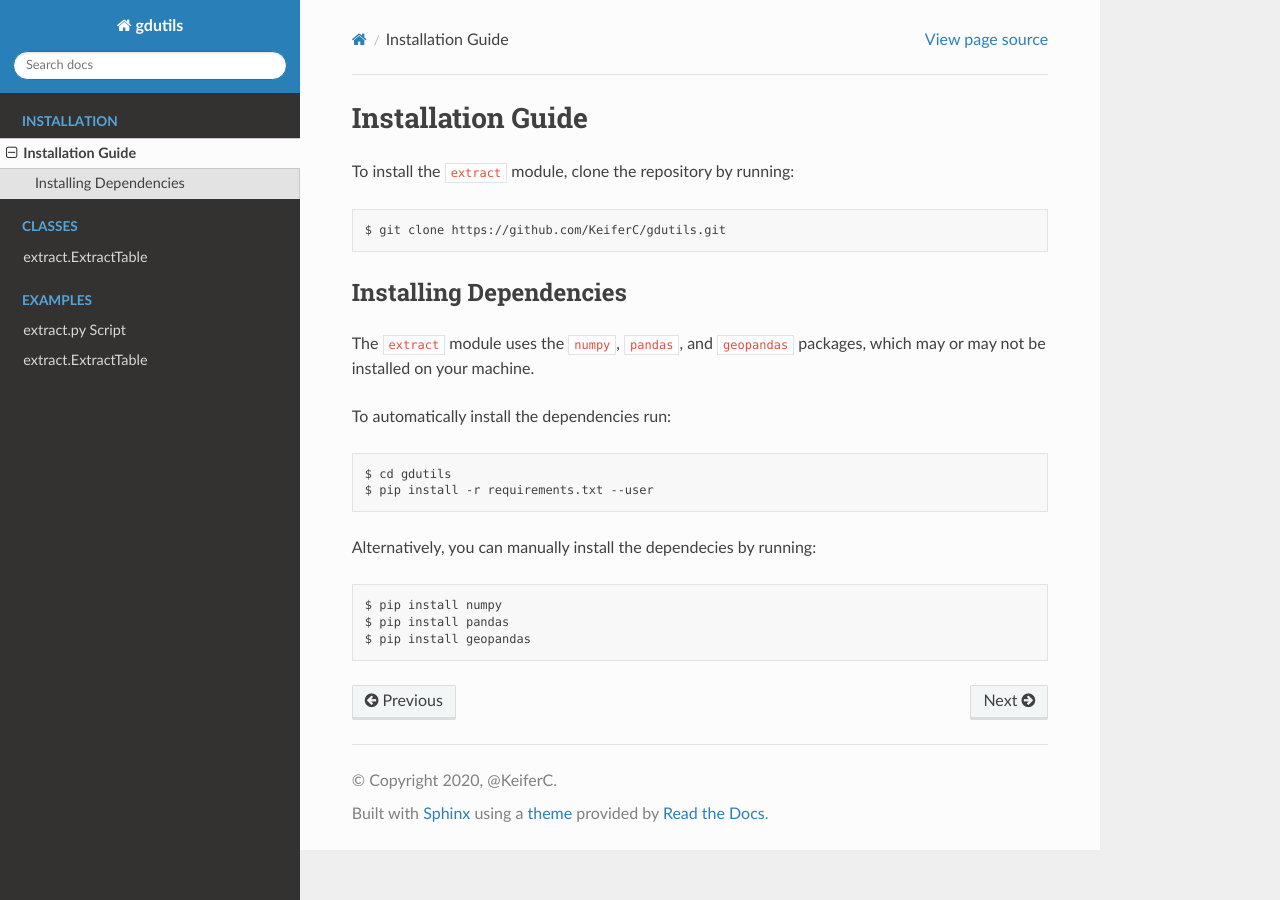
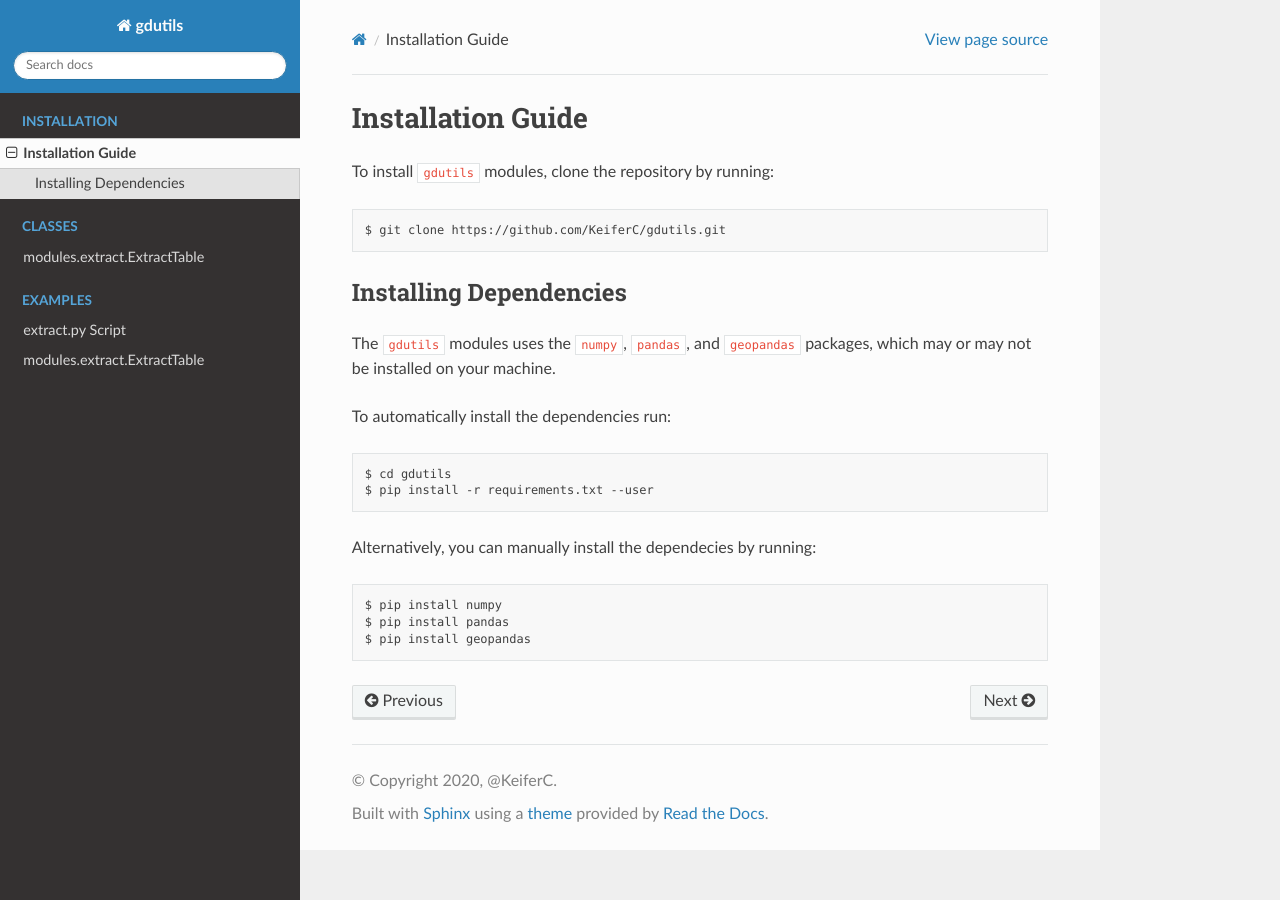
Before and after one commit to mggg/mggg-states-qa, a Sphinx documentation site: the page built from docs/source/src/install/et-install.rst, in a window 1280 px wide. Built offline with Sphinx 7.4.7 and the Read the Docs theme 2.0.0, drawn with Linux system fonts in a browser that asks for light colours.

Commit message:
updated docs

```diff
--- a/docs/source/src/classes/et.rst
+++ b/docs/source/src/classes/et.rst
@@ -1,5 +1,5 @@
-extract.ExtractTable
-====================
+modules.extract.ExtractTable
+============================
 .. autoclass:: modules.extract.ExtractTable
 
 
--- a/docs/source/src/install/et-install.rst
+++ b/docs/source/src/install/et-install.rst
@@ -1,7 +1,7 @@
 Installation Guide
 =============================
 
-To install the ``extract`` module, clone the repository by running:
+To install ``gdutils`` modules, clone the repository by running:
 ::
 
     $ git clone https://github.com/KeiferC/gdutils.git
@@ -10,8 +10,9 @@ To install the ``extract`` module, clone the repository by running:
 Installing Dependencies
 -----------------------
 
-The ``extract`` module uses the ``numpy``, ``pandas``, and ``geopandas``
-packages, which may or may not be installed on your machine.
+The ``gdutils`` modules uses the ``numpy``, ``pandas``, and
+``geopandas`` packages, which may or may not be installed on
+your machine.
 
 To automatically install the dependencies run:
 ::
```
Also changed, not shown: docs/source/index.rst (+11 -2 lines), docs/source/src/examples/et-examples.ipynb.
